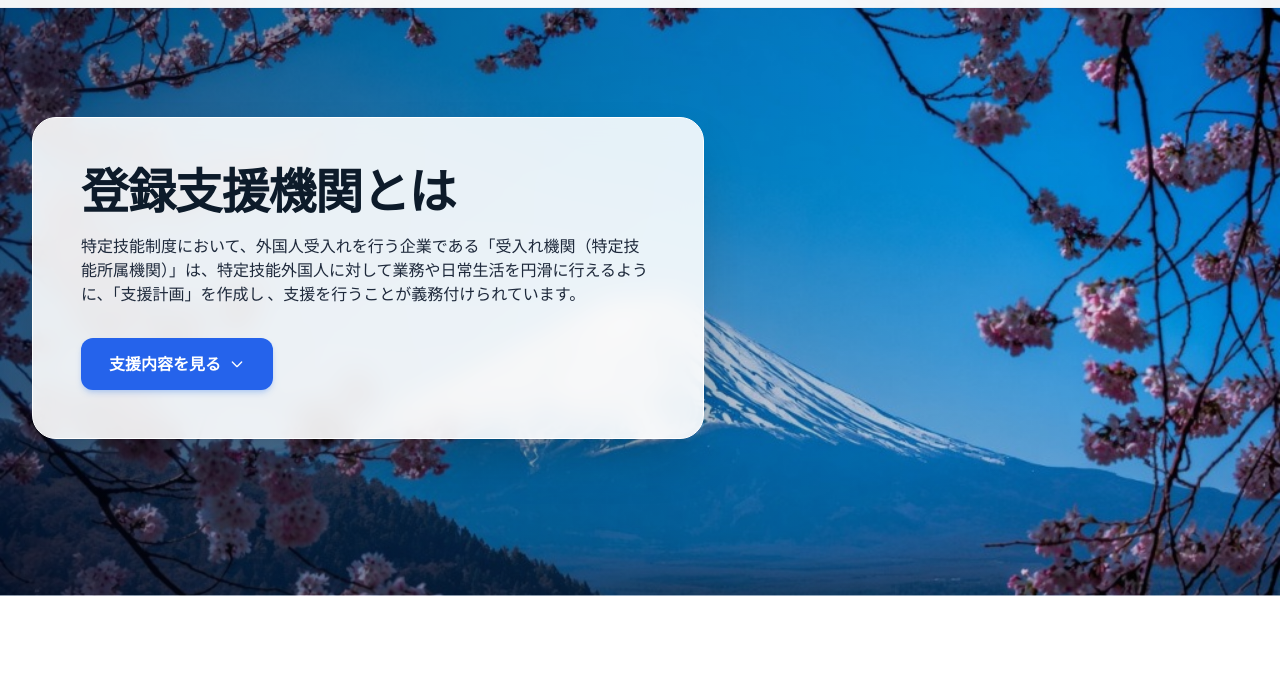
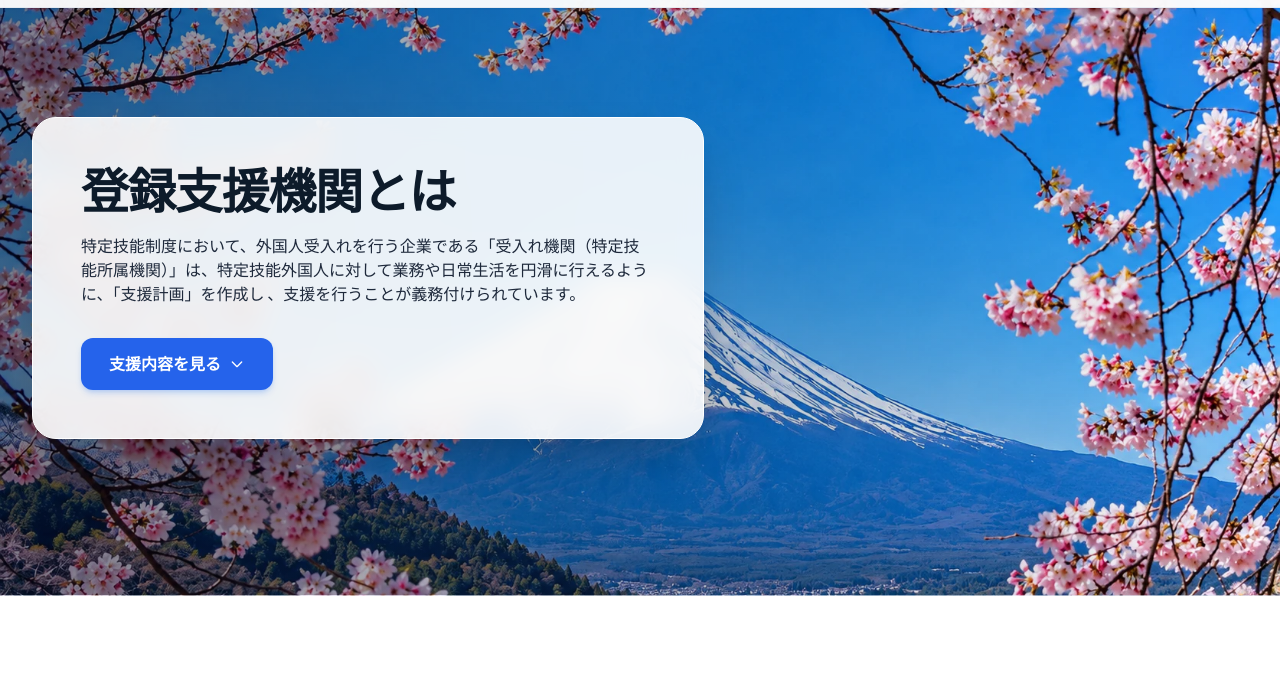
Before and after one commit to zawlinooDevops/douitsu-co, an Astro site: page / in a window 1280 px wide. Shown: the part 104-800 px from the top of the page. Built offline with nearby package versions, Linux system fonts and the light colour scheme; Astro itself is replaced by a stand-in of ours.

Commit message:
feat: convert Mount Fuji hero banner to webp and apply to hero section

```diff
--- a/src/components/Hero.astro
+++ b/src/components/Hero.astro
@@ -9,7 +9,7 @@ import { siteData } from '../data/content';
 <section
   id="home"
   class="relative min-h-[620px] md:min-h-[700px] flex items-center pt-36 pb-20 md:pt-44 md:pb-28 bg-cover bg-center overflow-hidden border-b border-slate-200/60"
-  style="background-image: url('/images/landing/hero-bg.jpg');"
+  style="background-image: url('/images/landing/hero-bg.webp');"
 >
   <!-- Invisible backwards-compatibility anchor -->
   <div id="section_1" class="absolute -top-32"></div>
```
Also changed, not shown: public/images/landing/hero-bg.webp (added), 1 other file.
